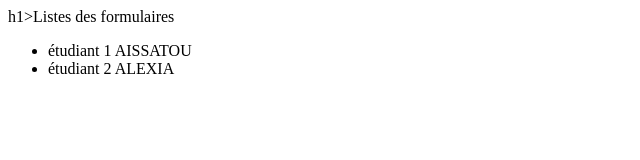
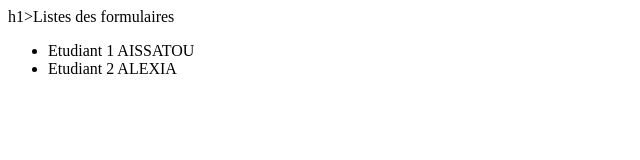
Before and after one commit to NWELOUFERHAT/Nawel_M2GSI_2021, a plain HTML site: page nawel/liste-formulaire.html in a window 1280 px wide. Shown: the full height of the page, 0-640 px from the left. Drawn offline with Linux system fonts and the light colour scheme.

Commit message:
Update liste-formulaire.html

```diff
--- a/nawel/liste-formulaire.html
+++ b/nawel/liste-formulaire.html
@@ -8,8 +8,8 @@
 <body>
     h1>Listes des formulaires</h1>
     <ul>
-    <li>étudiant 1 AISSATOU</li>
-    <li>étudiant 2 ALEXIA</li>
+    <li>Etudiant 1 AISSATOU</li>
+    <li>Etudiant 2 ALEXIA</li>
     </ul>
 </body>
 </html>
```
